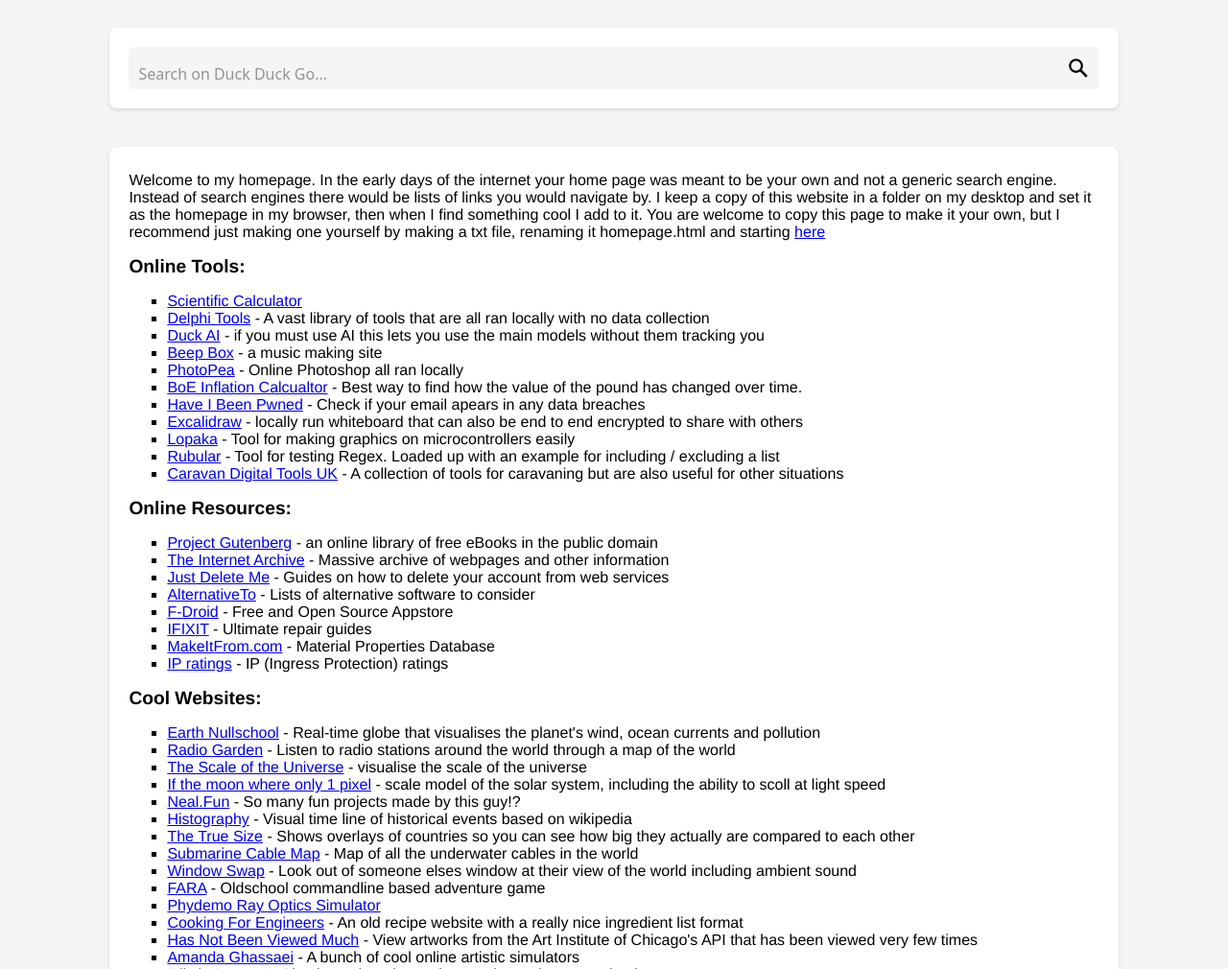
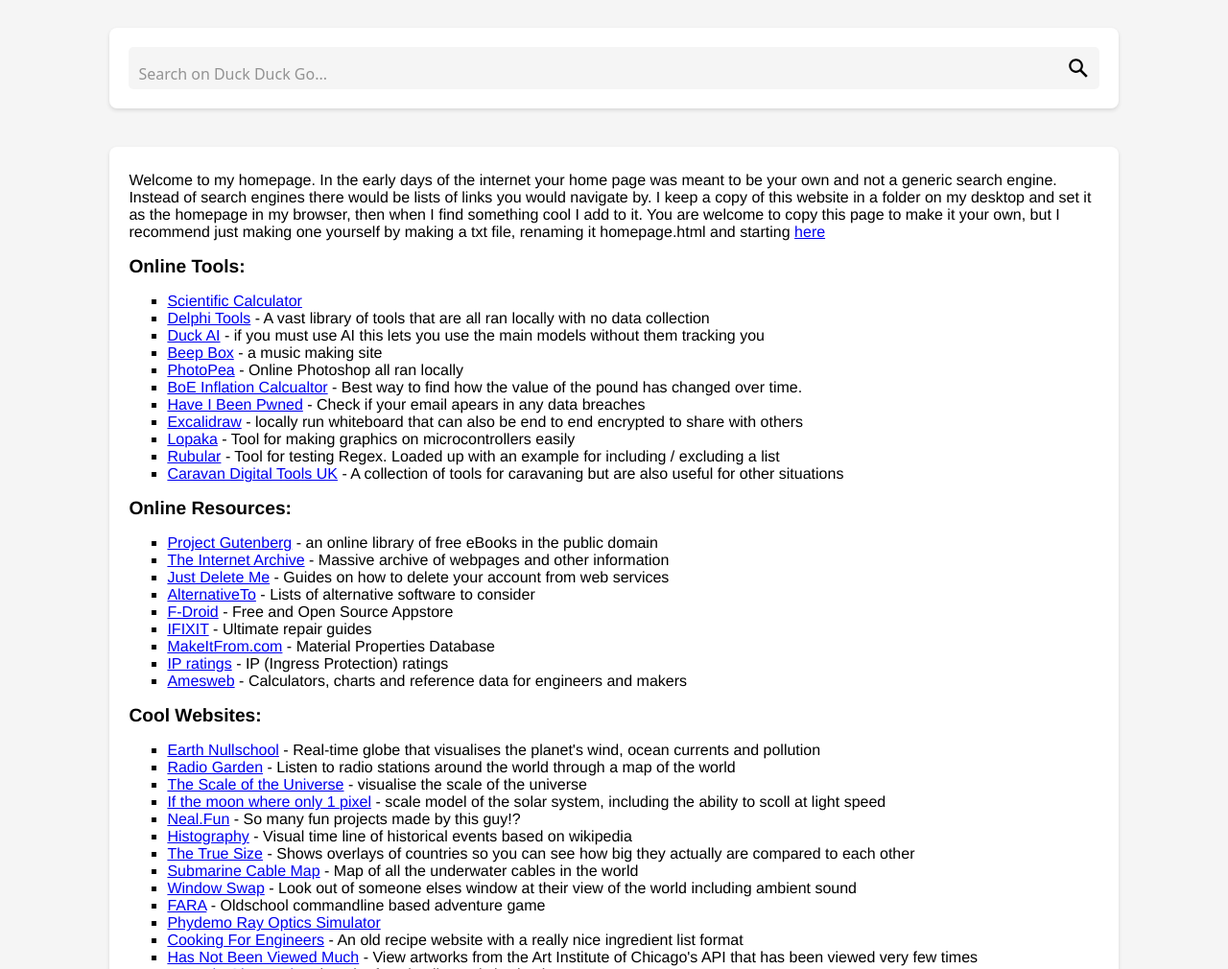
Before and after one commit to BurningSulphur/BurningSulphur.github.io, a plain HTML site: page docs/index.html in a window 1280 px wide. Shown: the part 90-1100 px from the top of the page at 96% size. Drawn offline with Linux system fonts and the light colour scheme.

Commit message:
Add Amesweb link to resources list

```diff
--- a/docs/index.html
+++ b/docs/index.html
@@ -194,6 +194,8 @@
             <li><a href="https://www.ifixit.com/">IFIXIT</a> - Ultimate repair guides</li>
             <li><a href="https://www.makeitfrom.com/">MakeItFrom.com</a> - Material Properties Database</li>
             <li><a href="https://www.iec.ch/ip-ratings">IP ratings</a> - IP (Ingress Protection) ratings</li>
+            <li><a href="https://amesweb.info/">Amesweb</a> - Calculators, charts and reference data for engineers and makers</li>
+
 
         </ul>
 
```
